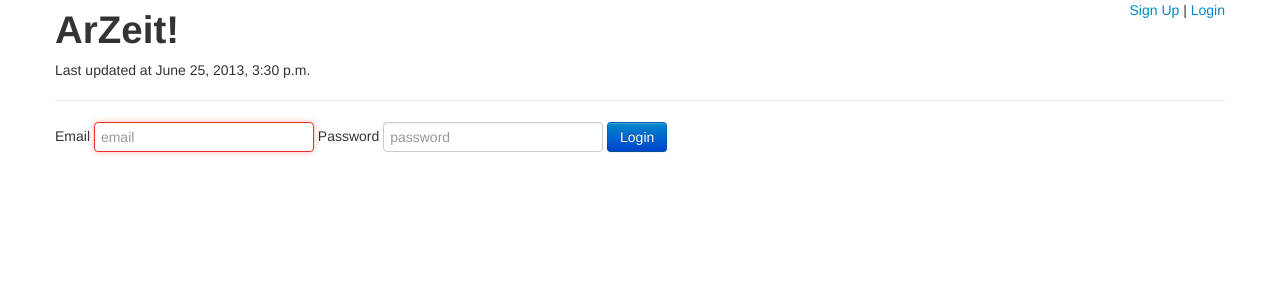
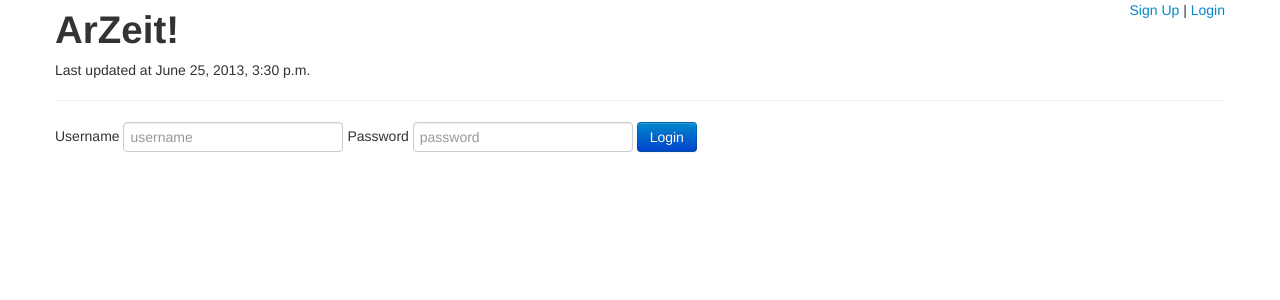
Before and after one commit to peap/djarzeit, a Django app: page / in a window 1280 px wide. Shown: the top 300 px of the page. Run offline with Django 3.2, Linux system fonts and the light colour scheme; data that the repository does not hold is empty; some libraries are stand-ins or nearby versions.

Commit message:
moving to usernames as usernames instead of email addresses

```diff
--- a/account/views.py
+++ b/account/views.py
@@ -21,9 +21,9 @@ def login(request):
         return redirect('timers')
     if request.POST:
         next_url = request.POST.get('next_url')
-        email = request.POST.get('email')
+        username = request.POST.get('username')
         password = request.POST.get('password')
-        user = authenticate(username=email, password=password)
+        user = authenticate(username=username, password=password)
         if user is not None:
             if user.is_active:
                 dj_login(request, user)
@@ -47,9 +47,10 @@ def new_account(request):
         name_first = request.POST.get('name_first')
         name_last = request.POST.get('name_last')
         email = request.POST.get('email')
+        username = request.POST.get('username')
         password = request.POST.get('password')
         try:
-            user = User.objects.create_user(email, email, password)
+            user = User.objects.create_user(username, email, password)
             user.first_name = name_first
             user.last_name = name_last
         except IntegrityError as e:
@@ -63,7 +64,7 @@ def new_account(request):
         else:
             user.save()
             messages.success(request, 'New user created!')
-            login(request, user)
+            dj_login(request, user)
         return redirect('timers')
     else:
         context = AccountContext(request, {})
--- a/djarzeit/templates/account/login_form.html
+++ b/djarzeit/templates/account/login_form.html
@@ -1,9 +1,9 @@
 <form method="post" action="{% url 'login' %}" class="form-inline" id="login_form{{ id }}">
     {% csrf_token %}
-    <label for="email" aria-hidden="true" class="accessibility">Email</label>
-    <input type="email" name="email" id="email{{ id }}" placeholder="email" required>
+    <label for="username" aria-hidden="true" class="accessibility">Username</label>
+    <input type="text" name="username" id="username{{ id }}" placeholder="username" required>
     <label for="username" aria-hidden="true" class="accessibility">Password</label>
-    <input type="password" name="password" id="password{{ id }}" placeholder="password"/>
+    <input type="password" name="password" id="password{{ id }}" placeholder="password" required>
     {% if next_url %}
     <input type="hidden" name="next_url" value="{{ next_url }}" />
     {% endif %}
--- a/djarzeit/templates/account/new_form.html
+++ b/djarzeit/templates/account/new_form.html
@@ -13,9 +13,15 @@
         </div>
     </div>
     <div class="control-group">
-        <label for="name" class="control-label">Email</label>
+        <label for="email" class="control-label">Email</label>
         <div class="controls">
             <input type="email" name="email" id="email" placeholder="baby_buster@army.com" required>
+        </div>
+    </div>
+    <div class="control-group">
+        <label for="username" class="control-label">Username</label>
+        <div class="controls">
+            <input type="text" name="username" id="username" placeholder="hotbrother" required>
         </div>
     </div>
     <div class="control-group">
--- a/djarzeit/templates/header.html
+++ b/djarzeit/templates/header.html
@@ -1,8 +1,8 @@
 <div class="row">
-    <div class="span5">
+    <div class="span1">
         <h1>ArZeit!</h1>
     </div>
-    <div class="span7 text-right">
+    <div class="offset8 span3 text-right">
     {% if user.is_authenticated %}
         <a href="#account_info" role="button" data-toggle="modal">{{ user.username }}</a>
         |
```
